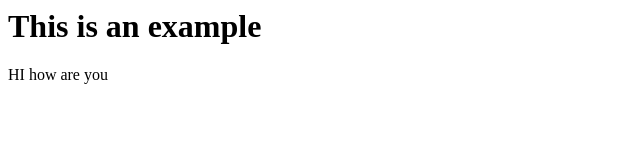
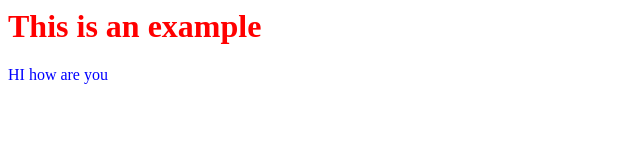
Before and after one commit to panchamirudrakshi/example, a plain HTML site: page index.html in a window 1280 px wide. Shown: the whole page, without its empty margins (0-640 px from the left). Drawn offline with Linux system fonts and the light colour scheme.

Commit message:
add link

```diff
--- a/index.html
+++ b/index.html
@@ -1,5 +1,6 @@
 <html>
 <head>
+<link rel="stylesheet" type="text/css" href="styles\style.css">
 <title>index
 </title>
 </head>
--- /dev/null
+++ b/script/script.js
@@ -0,0 +1 @@
+console.log('start process');
```
